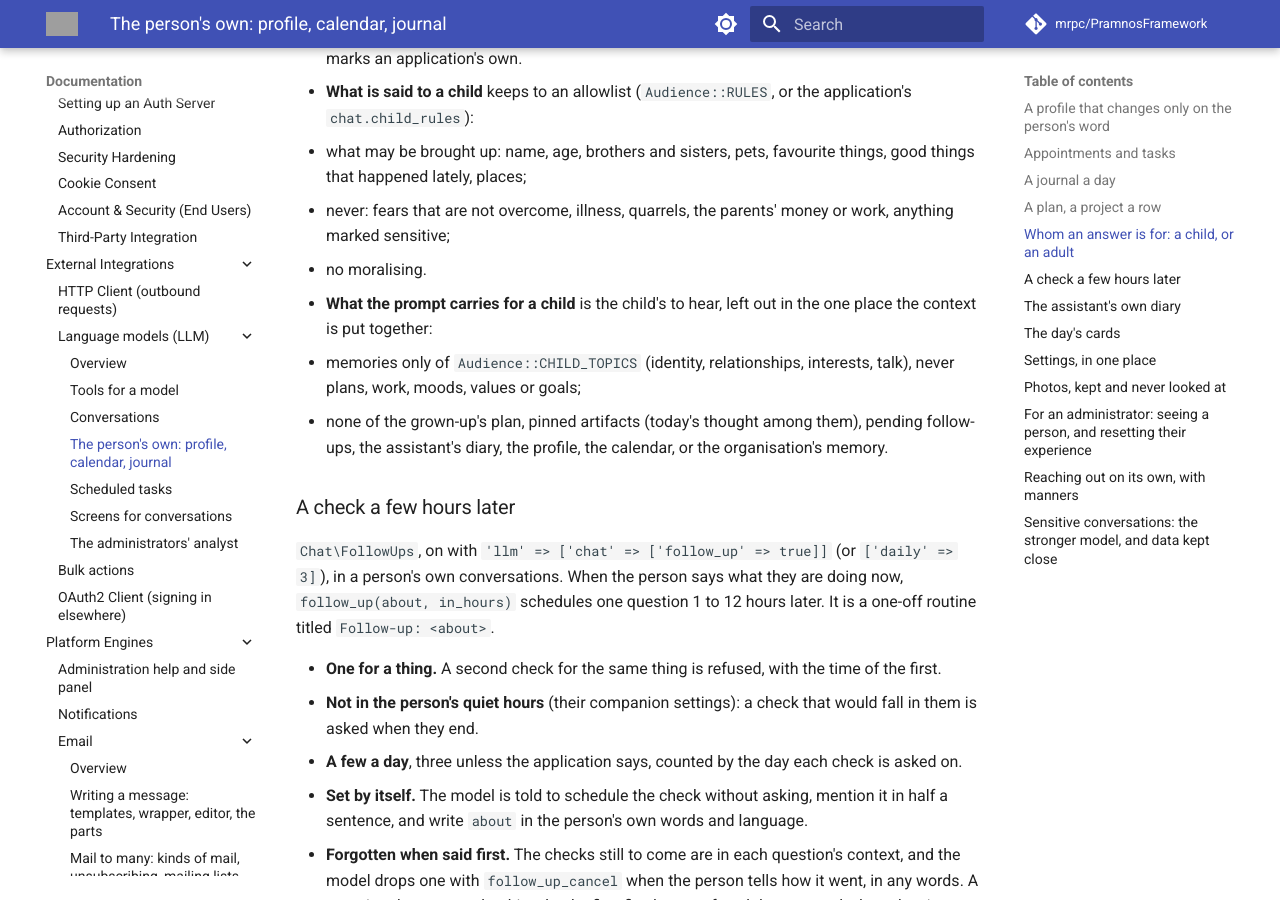
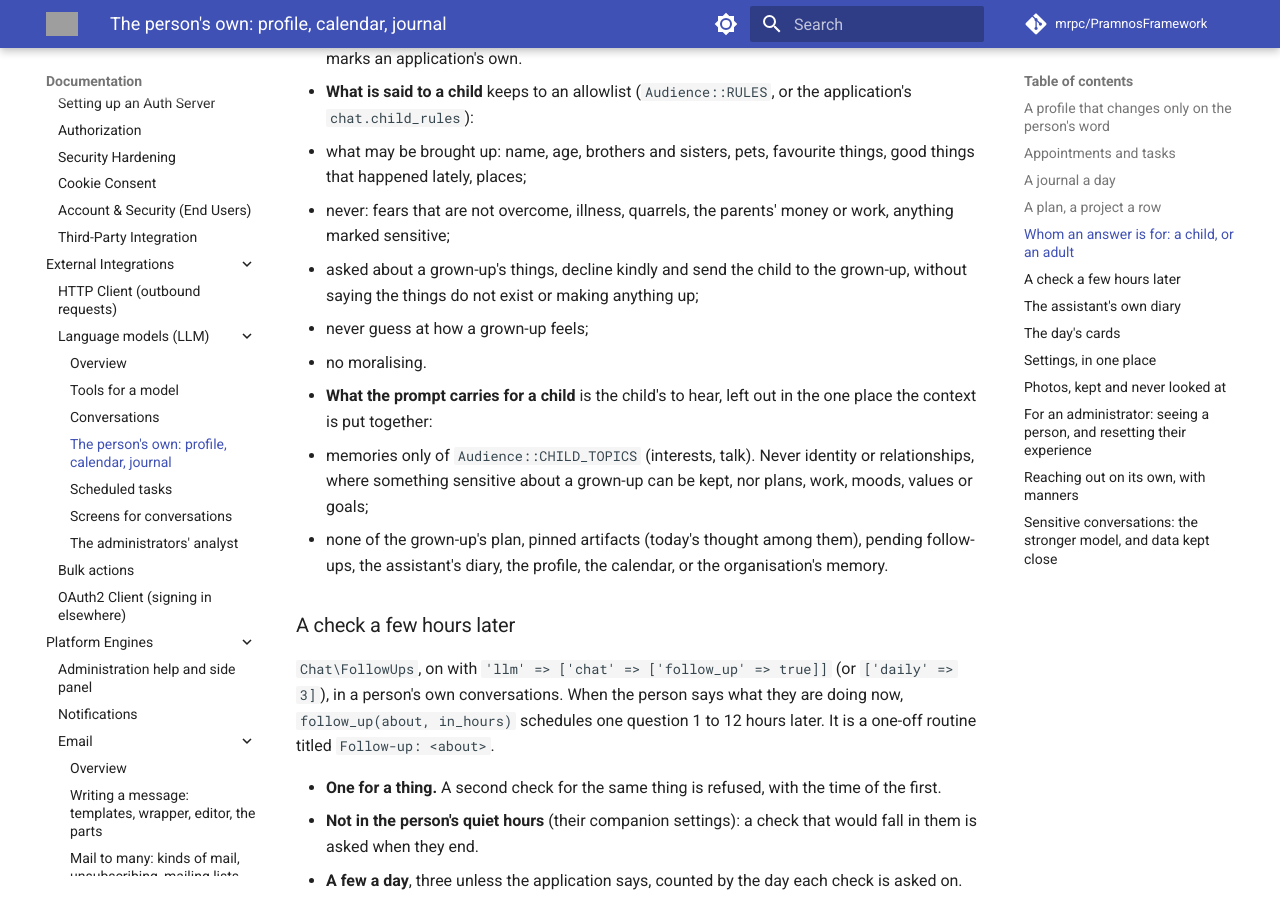
Before and after one commit to mrpc/PramnosFramework, an MkDocs documentation site: the page built from docs/Pramnos_LLM_Person_Guide.md, in a window 1280 px wide and 900 px high, scrolled down 5389 px. Built offline with MkDocs 1.6.1 and Material for MkDocs 9.7.7, drawn with Linux system fonts in a browser that asks for light colours; comment, search, counter and statistics services are not loaded; grey boxes are pictures that could not be loaded.

Commit message:
fix(llm): a child told only interests and talk, and the truth: a grown-up's things declined, not denied, no guessing at their feelings (FW-450)

```diff
--- a/docs/Pramnos_LLM_Person_Guide.md
+++ b/docs/Pramnos_LLM_Person_Guide.md
@@ -214,11 +214,15 @@ Where a child speaks on an account, what the assistant can do follows from it, i
     that happened lately, places;
   - never: fears that are not overcome, illness, quarrels, the parents' money or work, anything
     marked sensitive;
+  - asked about a grown-up's things, decline kindly and send the child to the grown-up, without
+    saying the things do not exist or making anything up;
+  - never guess at how a grown-up feels;
   - no moralising.
 - **What the prompt carries for a child** is the child's to hear, left out in the one place the
   context is put together:
-  - memories only of `Audience::CHILD_TOPICS` (identity, relationships, interests, talk), never
-    plans, work, moods, values or goals;
+  - memories only of `Audience::CHILD_TOPICS` (interests, talk). Never identity or relationships,
+    where something sensitive about a grown-up can be kept, nor plans, work, moods, values or
+    goals;
   - none of the grown-up's plan, pinned artifacts (today's thought among them), pending
     follow-ups, the assistant's diary, the profile, the calendar, or the organisation's memory.
 
```
Also changed, not shown: docs/version-history/posts/2026-11-11.md (+4 -0 lines), 1 other file.
